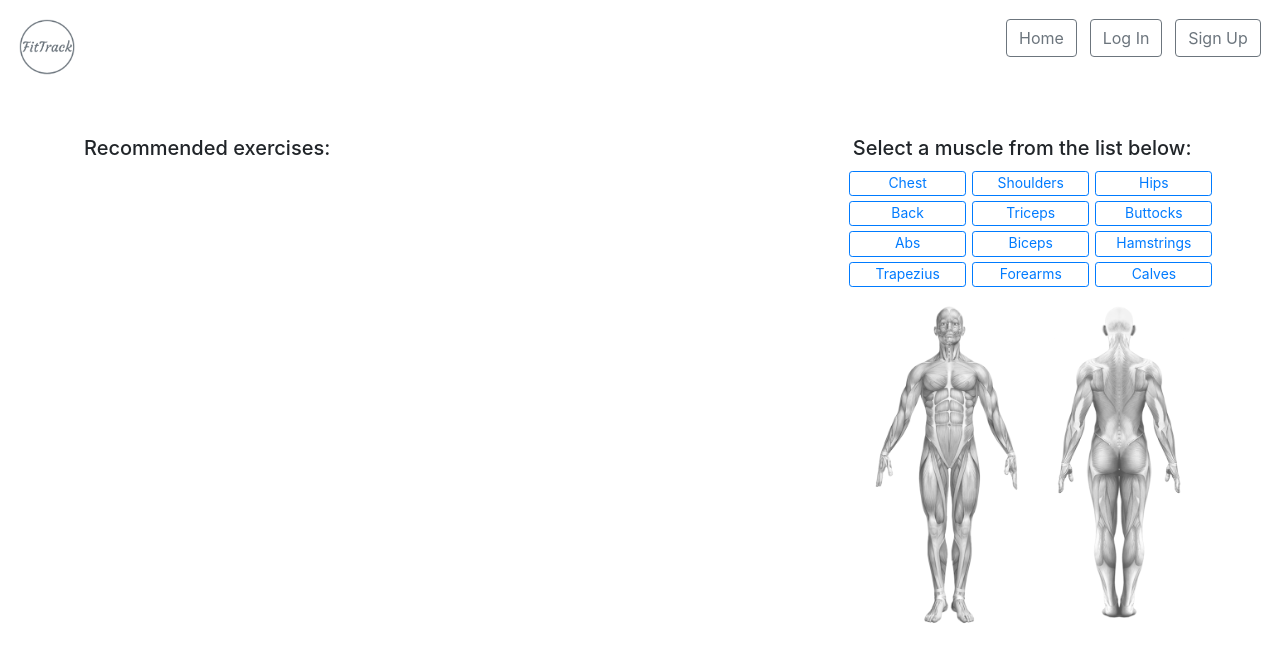
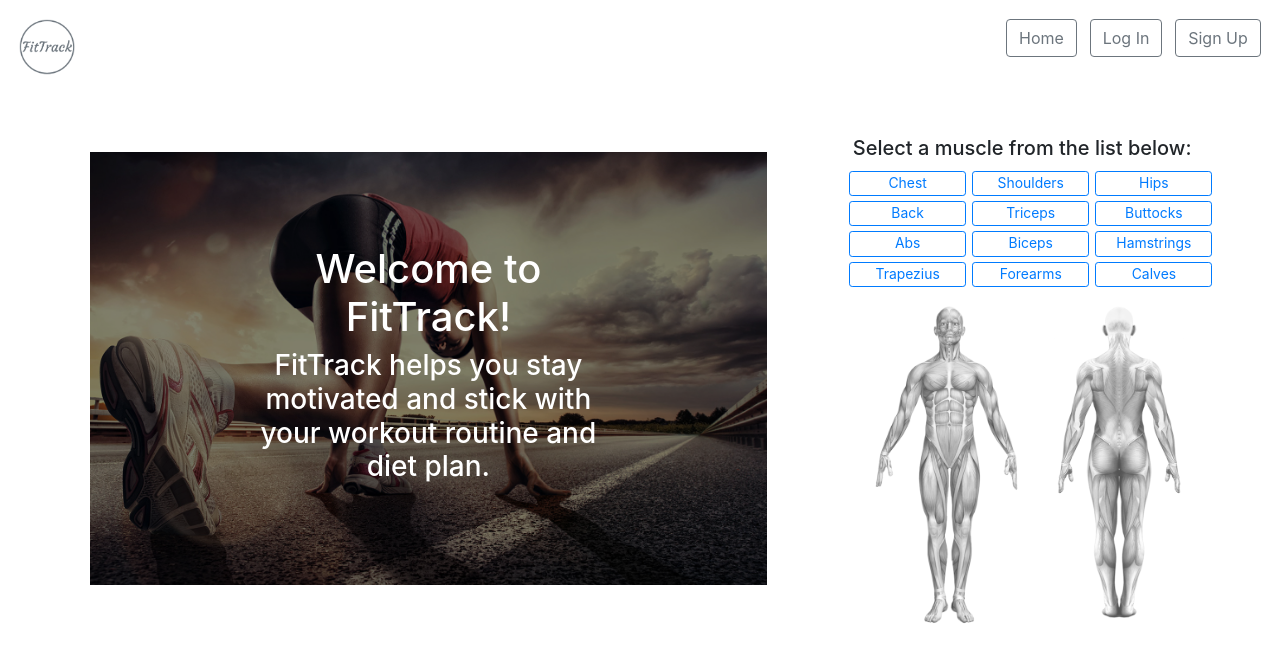
Before and after one commit to kdagnan/FitTrack, a Django app: page /exercises/ in a window 1280 px wide. Shown: the top 662 px of the page. Run offline with Django 3.2, Linux system fonts and the light colour scheme; some libraries are stand-ins or nearby versions.

Commit message:
add welcome image

```diff
--- a/app/templates/app/exercises.html
+++ b/app/templates/app/exercises.html
@@ -18,6 +18,29 @@
         height: 625px;
         overflow-y: scroll;
     }
+    .header{
+        position: relative;
+        text-align: center;
+        padding: 2vmin;
+        margin: auto;
+    }
+    .exercises-box-img{
+        filter: brightness(50%);
+        max-width: 100%;
+        height: auto;
+        display: block;
+        margin-left: auto;
+        margin-right: auto;
+    }
+    .header-text{
+        color: white;
+        position: absolute;
+        max-width: 100%;
+        top: 50%;
+        left: 50%;
+        transform: translate(-50%, -50%);
+        text-align: center;
+    }
     .exercise{
         background: none;
         flex-direction: row;
@@ -27,7 +50,6 @@
         border-color: #6c757d;
         width: 100%;
         height: auto;
-        display: inline-block;
     }
     .exercise-image{
         width: 150px;
@@ -125,7 +147,17 @@
             <img src="{{body_diagram}}" class="body-map">
         </div>
         <div class="exercises-box">
-            <h5 style="padding-left: 10px;">Recommended exercises:</h5>
+            {% if active_exercise == 0 %}
+                <div class="header">
+                    <img src="{% static 'getStarted.jpg' %}" class="exercises-box-img">
+                    <div class="header-text">
+                        <h1 class="title">Welcome to FitTrack!</h1>
+                        <h3 class="subtitle">FitTrack helps you stay motivated and stick with your workout routine and diet plan.</h3>
+                    </div>
+                </div>
+            {% else %}
+                <h5 style="padding-left: 10px;">Recommended exercises: </h5>
+                <p>{{active_exercise}}</p>
                 {% for exercise in exercises %}
                     <div class="exercise">
                         <img src="/static/exerciseImages/{{exercise.image_link}}" class="exercise-image">
@@ -137,6 +169,7 @@
                         </p>
                     </div>
                 {% endfor %}
+            {% endif %}
         </div>
     </div>
 {% endblock body %}
--- a/app/views.py
+++ b/app/views.py
@@ -58,7 +58,7 @@ def exercises(request, active_exercises=0):
     context = {
         'exercises': exercise_list,
         'title': 'Exercises',
-        'active_exercise': active_exercises,#exercise_list[0].group,
+        'active_exercise': active_exercises, #exercise_list[0].group,
         'classes': classes,
         'body_diagram': body_diagram,
     }
```
Also changed, not shown: app/static/getStarted.jpg (added), app/static/getStarted2.jpg (added). Lines whose indentation alone changed are shown as unchanged.
